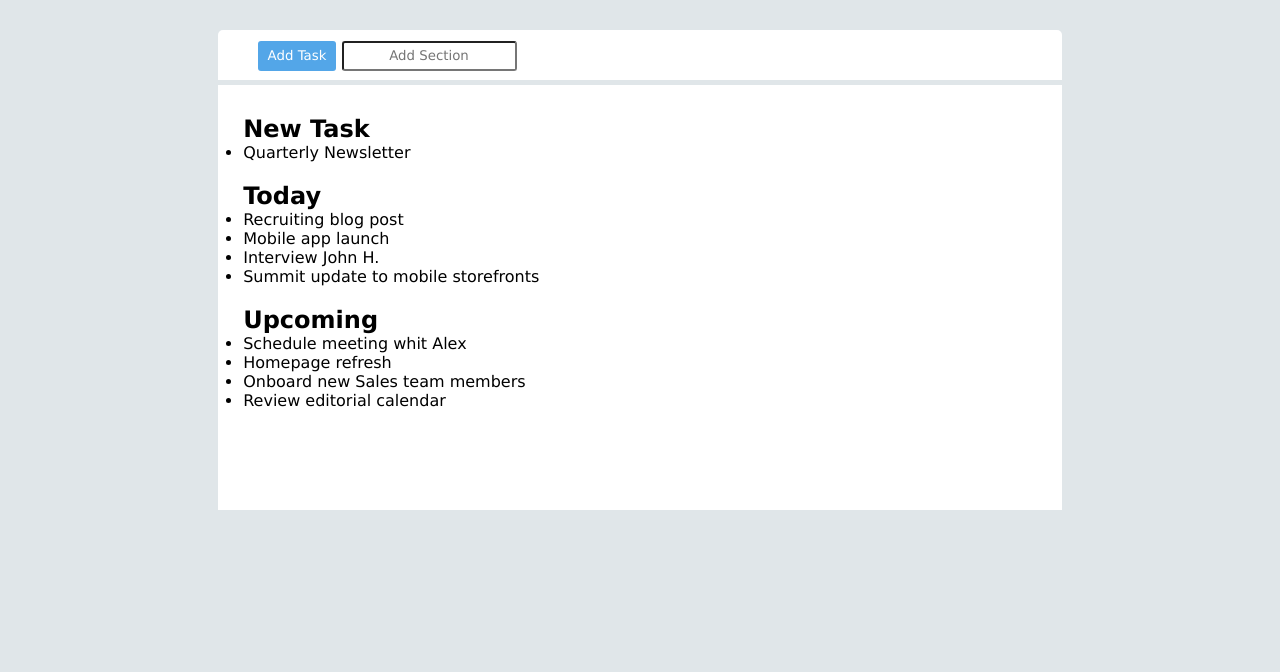
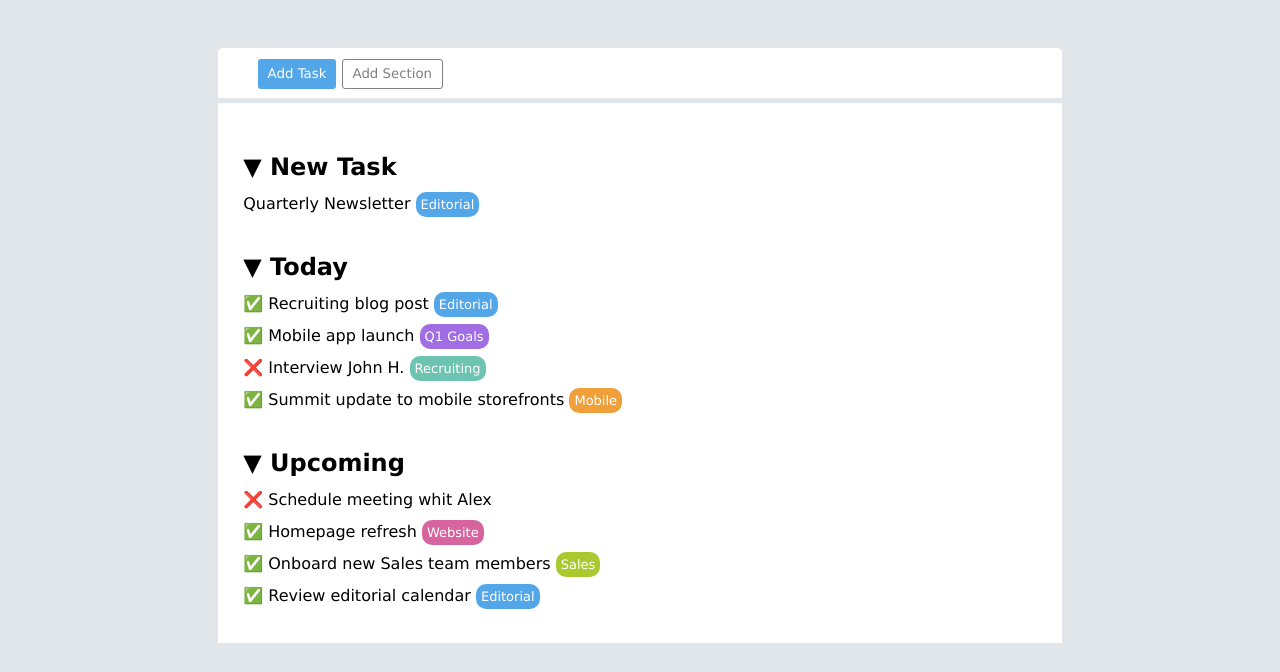
Before and after one commit to Riccardo-Grasso/html-css-toboolist, a plain HTML site: page index.html in a window 1280 px wide. Shown: the part 128-800 px from the top of the page. Drawn offline with Linux system fonts and the light colour scheme.

Commit message:
aggiunto icone, bottoni superiori

```diff
--- a/css/style.css
+++ b/css/style.css
@@ -10,7 +10,17 @@ body {
 }
 
 h2 {
-    margin-top: 20px;
+    margin-top: 40px;
+}
+
+ul {
+    list-style-type: none;
+}
+
+li {
+    margin-top: 8px;
+    margin-bottom: 8px;
+    padding-top: 5px;;
 }
 
 #main-brand-container {
@@ -61,22 +71,74 @@ h2 {
     border-radius: 3px;
     height: 30px;
     padding-left: 10px;
-    padding-right: 10px;;
+    padding-right: 10px;
 }
 
 .add-section {
+    background-color: white;
+    color: gray;
+    border: 1px solid grey;
     border-radius: 3px;
-    text-align: center;
     height: 30px;
+    padding-left: 10px;
+    padding-right: 10px;
 }
 
 .list-container {
     margin-right: 17%;
     margin-left: 17%;
     padding-left: 2%;
-    padding-bottom: 100px;
+    padding-bottom: 30px;
     margin-bottom: 20px;
-    border-top: 20px
+    border-top: 20px;
     margin-top: 5px;
     padding-top: 10px
 }
+
+.editorial {
+    background-color: #53A6E8;
+    color: white;
+    border-radius: 10px;
+    padding: 5px;
+    font-size: small;
+}
+
+.goals {
+    background-color: #A16DE2;
+    color: white;
+    border-radius: 10px;
+    padding: 5px;
+    font-size: small;
+}
+
+.recruiting {
+    background-color: #6DC4B0;
+    color: white;
+    border-radius: 10px;
+    padding: 5px;
+    font-size: small;
+}
+
+.mobile {
+    background-color: #EFA03A;
+    color: white;
+    border-radius: 10px;
+    padding: 5px;
+    font-size: small;
+}
+
+.website {
+    background-color: #D8649F;
+    color: white;
+    border-radius: 10px;
+    padding: 5px;
+    font-size: small;
+}
+
+.sales {
+    background-color: #A9C92F;
+    color: white;
+    border-radius: 10px;
+    padding: 5px;
+    font-size: small;
+}
--- a/index.html
+++ b/index.html
@@ -24,33 +24,33 @@
         <div class="add-container">
             <div class="add">
                 <input type="button" value="Add Task" class="button">
-                <input type="text" placeholder="Add Section" class="add-section">
+                <input type="button" value="Add Section" class="add-section">
             </div>
         </div>
 
         <div class="list-container white-background">
             <!-- Prima lista -->
-            <h2>New Task</h2>
+            <h2> &#9660; New Task</h2>
             <ul>
-                <li>Quarterly Newsletter</li>
+                <li>Quarterly Newsletter <span class="editorial">Editorial</span></li>
             </ul>
 
              <!-- Seconda lista -->
-            <h2>Today</h2>
+            <h2> &#9660; Today</h2>
             <ul>
-                <li>Recruiting blog post</li>
-                <li>Mobile app launch</li>
-                <li>Interview John H.</li>
-                <li>Summit update to mobile storefronts</li>
+                <li>&#9989; Recruiting blog post <span class="editorial">Editorial</span></li>
+                <li>&#9989; Mobile app launch <span class="goals">Q1 Goals</span></li>
+                <li>&#10060; Interview John H.  <span class="recruiting">Recruiting</span></li>
+                <li>&#9989; Summit update to mobile storefronts  <span class="mobile">Mobile</span></li>
             </ul>
 
              <!-- Terza lista -->
-            <h2>Upcoming</h2>
+            <h2> &#9660; Upcoming</h2>
             <ul>
-                <li>Schedule meeting whit Alex</li>
-                <li>Homepage refresh</li>
-                <li>Onboard new Sales team members</li>
-                <li>Review editorial calendar</li>
+                <li>&#10060; Schedule meeting whit Alex</li>
+                <li>&#9989; Homepage refresh  <span class="website">Website</span></li>
+                <li>&#9989; Onboard new Sales team members  <span class="sales">Sales</span></li>
+                <li>&#9989; Review editorial calendar <span class="editorial">Editorial</span></li>
             </ul>
         </div>
     </main>
```
